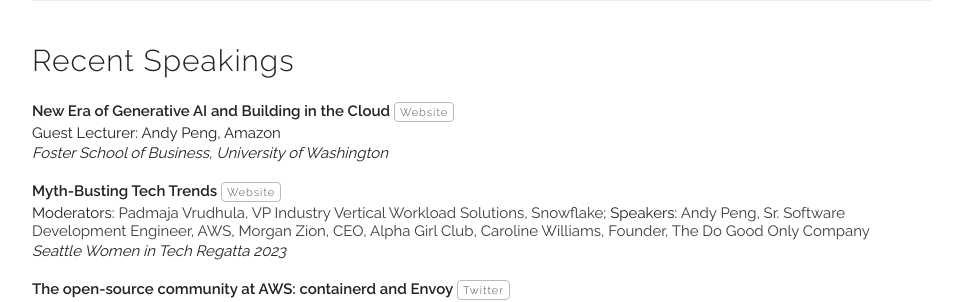
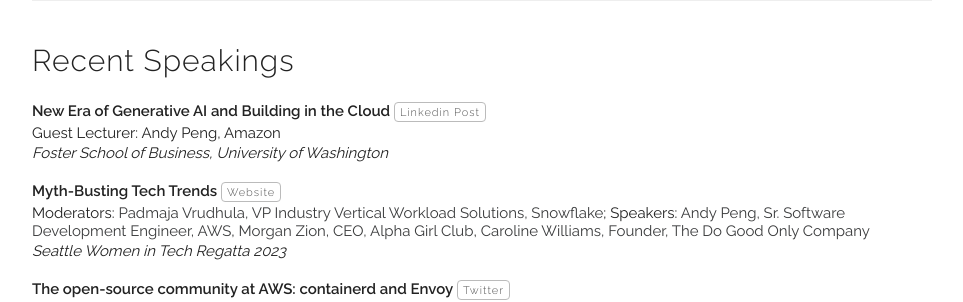
Before and after one commit to gfw001/gfw001.github.io, a Jekyll site: the page publications.html, which Jekyll copies as it is, in a window 1280 px wide. Shown: the top 302 px of the page, without its empty margins (158-1121 px from the left). Built offline with Jekyll 4.4.1, drawn with Linux system fonts in a browser that asks for light colours.

Commit message:
Update publications.html

```diff
--- a/publications.html
+++ b/publications.html
@@ -87,7 +87,7 @@
 
 <div class="paper">
    <p class="title"><b>New Era of Generative AI and Building in the Cloud</b>
-     <a class="button" href="https://foster.uw.edu/" target="_blank">Website</a>
+     <a class="button" href="https://www.linkedin.com/posts/uw-foster-msis_msis-genai-demoday-ugcPost-7173432871800483841-wW0C?utm_source=share&utm_medium=member_desktop" target="_blank">Linkedin Post</a>
    </p>
   <p>Guest Lecturer: Andy Peng, Amazon</p>
   <p><i>Foster School of Business, University of Washington</i></p>
```
